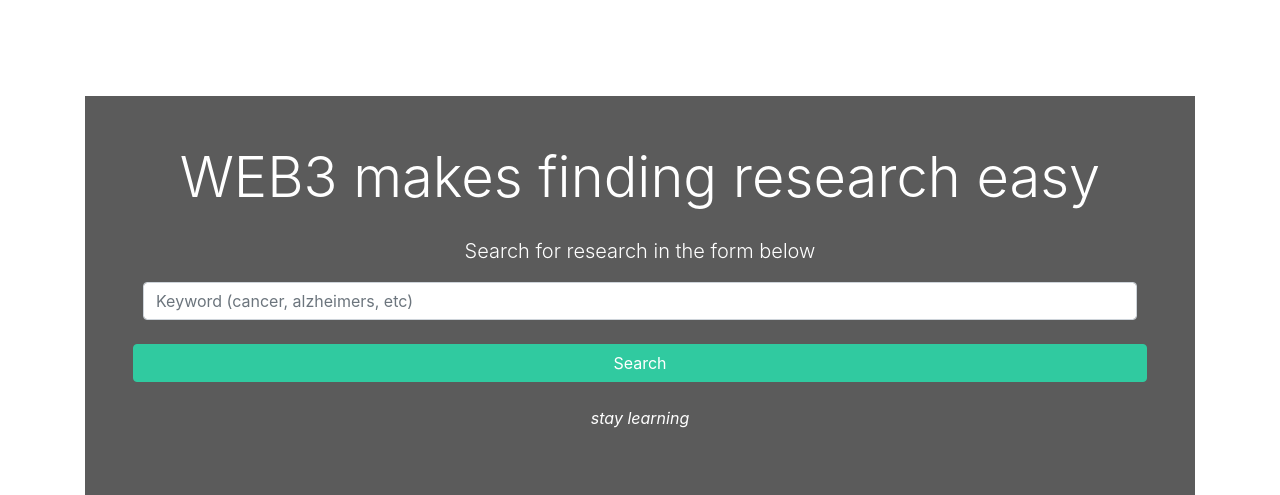
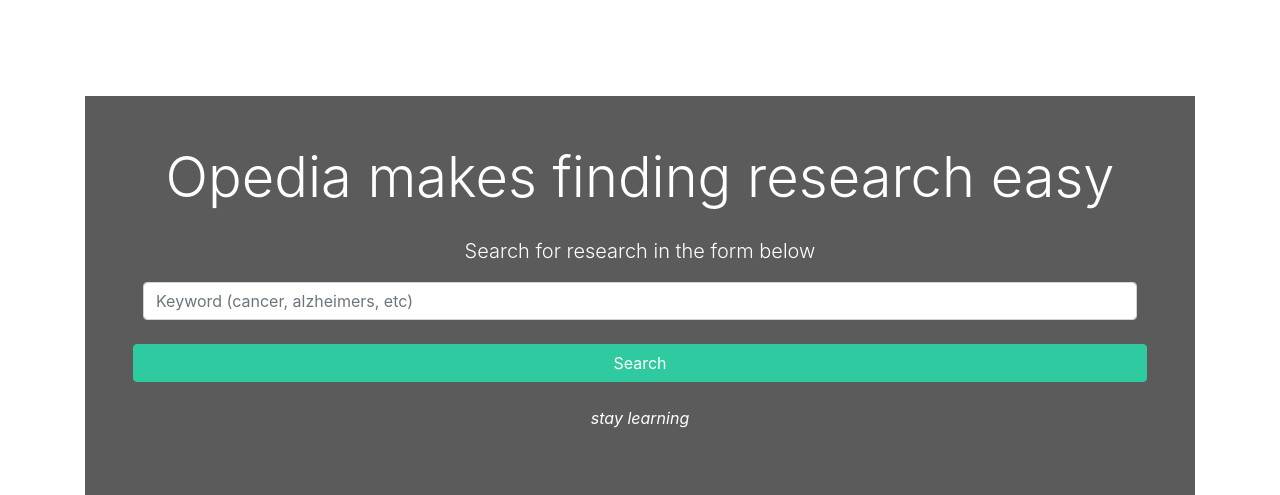
Before and after one commit to osengaa10/opedia, a Django app: page / in a window 1280 px wide. Shown: the part 121-616 px from the top of the page. Run offline with Django 3.2, Linux system fonts and the light colour scheme; data that the repository does not hold is empty; some libraries are stand-ins or nearby versions.

Commit message:
changed indesx.html template

```diff
--- a/templates/pages/index.html
+++ b/templates/pages/index.html
@@ -12,7 +12,7 @@
       <div class="home-search p-5">
         <div class="overlay p-5">
           <h1 class="display-4 mb-4">
-            WEB3 makes finding research easy
+            Opedia makes finding research easy
           </h1>
           <p class="lead">Search for research in the form below</p>
           <div class="search">
```
